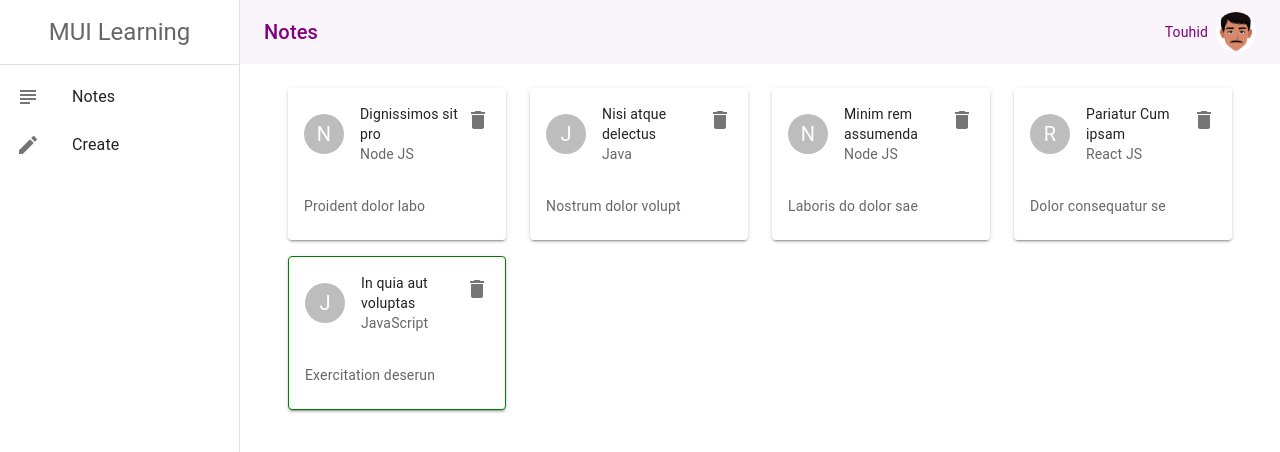
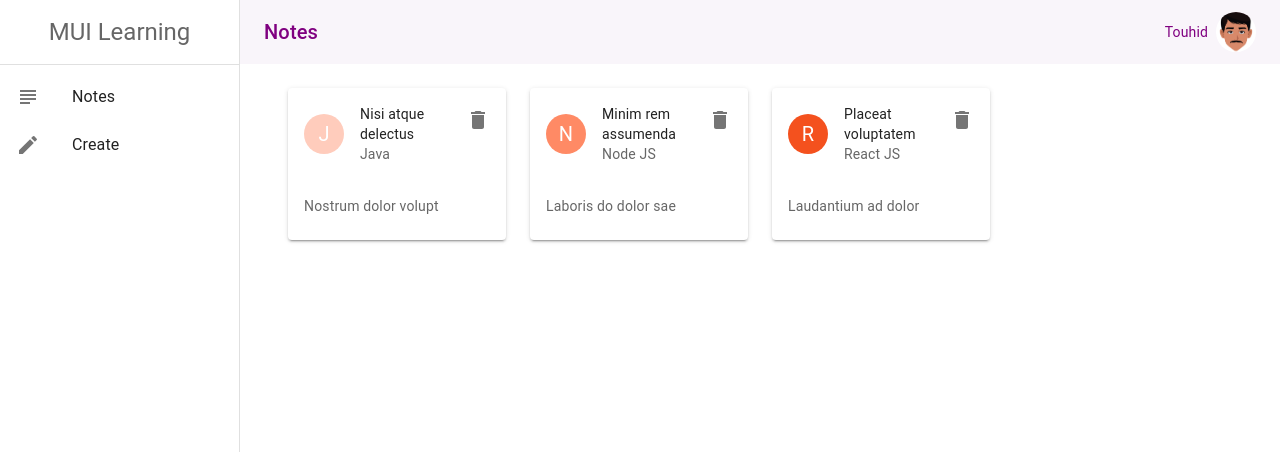
Before and after one commit to touhidalam09/learningMaterial-UI, a React (Create React App) app: page / in a window 1280 px wide. Shown: the top 452 px of the page. Built offline with nearby package versions, Linux system fonts and the light colour scheme; data requests are answered from the project's data file.

Commit message:
layout appbar done

```diff
--- a/data/db.json
+++ b/data/db.json
@@ -1,11 +1,5 @@
 {
   "notes": [
-    {
-      "title": "Dignissimos sit pro",
-      "details": "Proident dolor labo",
-      "skill": "Node JS",
-      "id": 1
-    },
     {
       "title": "Nisi atque delectus",
       "details": "Nostrum dolor volupt",
@@ -19,15 +13,9 @@
       "id": 3
     },
     {
-      "title": "Pariatur Cum ipsam ",
-      "details": "Dolor consequatur se",
+      "title": "Placeat voluptatem",
+      "details": "Laudantium ad dolor",
       "skill": "React JS",
-      "id": 4
-    },
-    {
-      "title": "In quia aut voluptas",
-      "details": "Exercitation deserun",
-      "skill": "JavaScript",
       "id": 5
     }
   ]
--- a/src/components/NoteCard.jsx
+++ b/src/components/NoteCard.jsx
@@ -2,12 +2,30 @@ import { Delete } from '@mui/icons-material'
 import { Avatar, Card, CardContent, CardHeader, IconButton, Typography } from '@mui/material'
 import React from 'react'
 import { makeStyles } from '@mui/styles'
+import { deepOrange } from '@mui/material/colors';
 
 const useStyles = makeStyles({
     cardBrCl: {
         border: (notes) => {
             if (notes.skill === 'JavaScript') {
                 return '1px solid green'
+            }
+        }
+    },
+    avatarColor: {
+
+        backgroundColor: (notes) => {
+            if(notes.skill === 'Node JS'){
+                return deepOrange[300]
+            }
+            if(notes.skill === 'React JS'){
+                return deepOrange[600]
+            }
+            if(notes.skill === 'Java'){
+                return deepOrange[100]
+            }
+            if(notes.skill === 'JavaScript'){
+                return deepOrange[900]
             }
         }
     }
@@ -22,7 +40,7 @@ function NoteCard({ note, handleDeleteCard }) {
         >
             <CardHeader
                 avatar={
-                    <Avatar>{note.skill[0].toUpperCase()}</Avatar>
+                    <Avatar className={classes.avatarColor}>{note.skill[0].toUpperCase()}</Avatar>
                 }
                 action={
                     <IconButton aria-label="delete" onClick={() => handleDeleteCard(note.id)}>
--- a/src/pages/Notes.jsx
+++ b/src/pages/Notes.jsx
@@ -1,9 +1,6 @@
-import { Container, Grid } from '@mui/material'
+import {  Container, Grid, } from '@mui/material'
 import React, { useState, useEffect } from 'react'
 import NoteCard from '../components/NoteCard'
-
-
-
 
 
 function Notes() {
```
